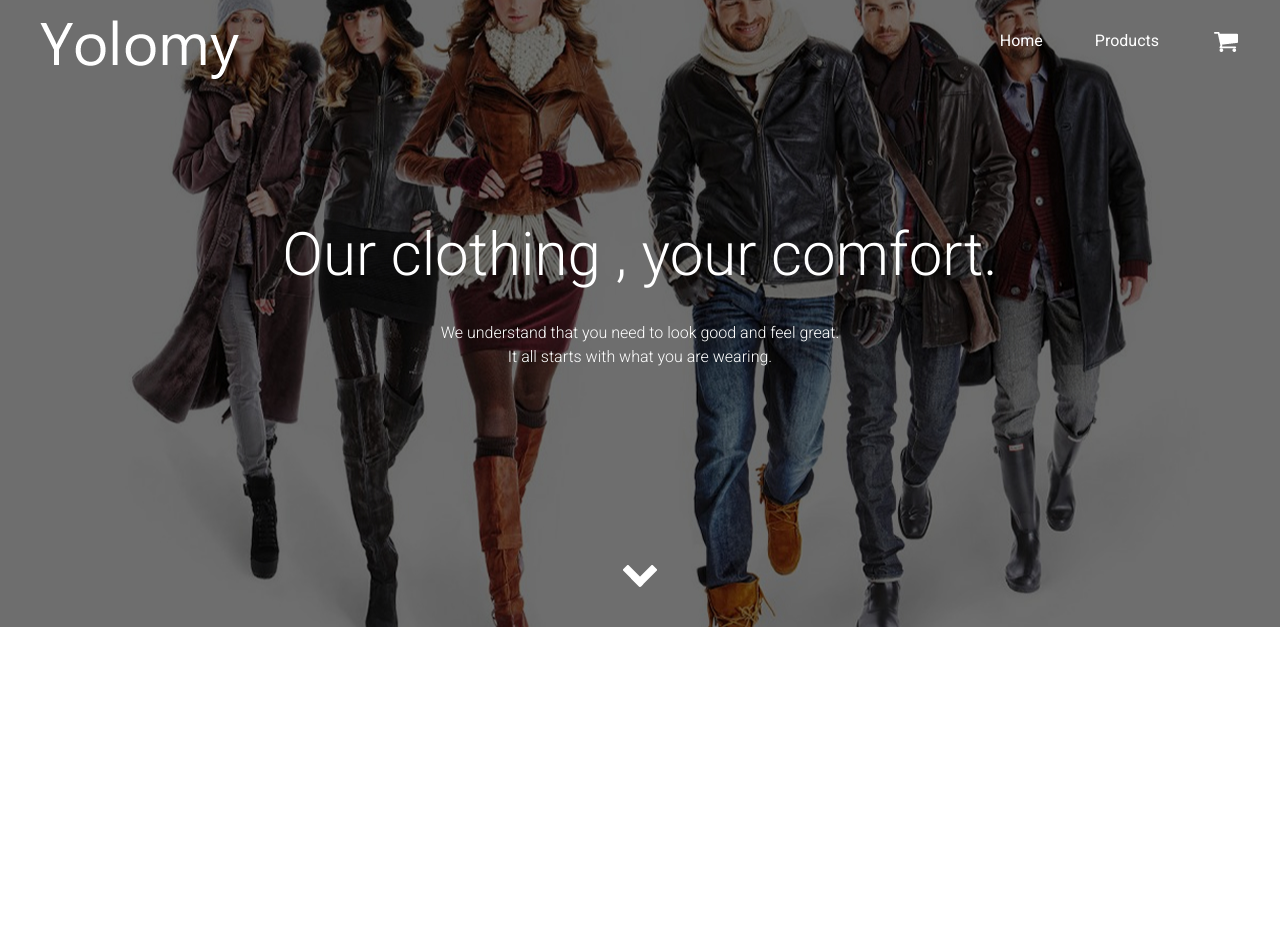
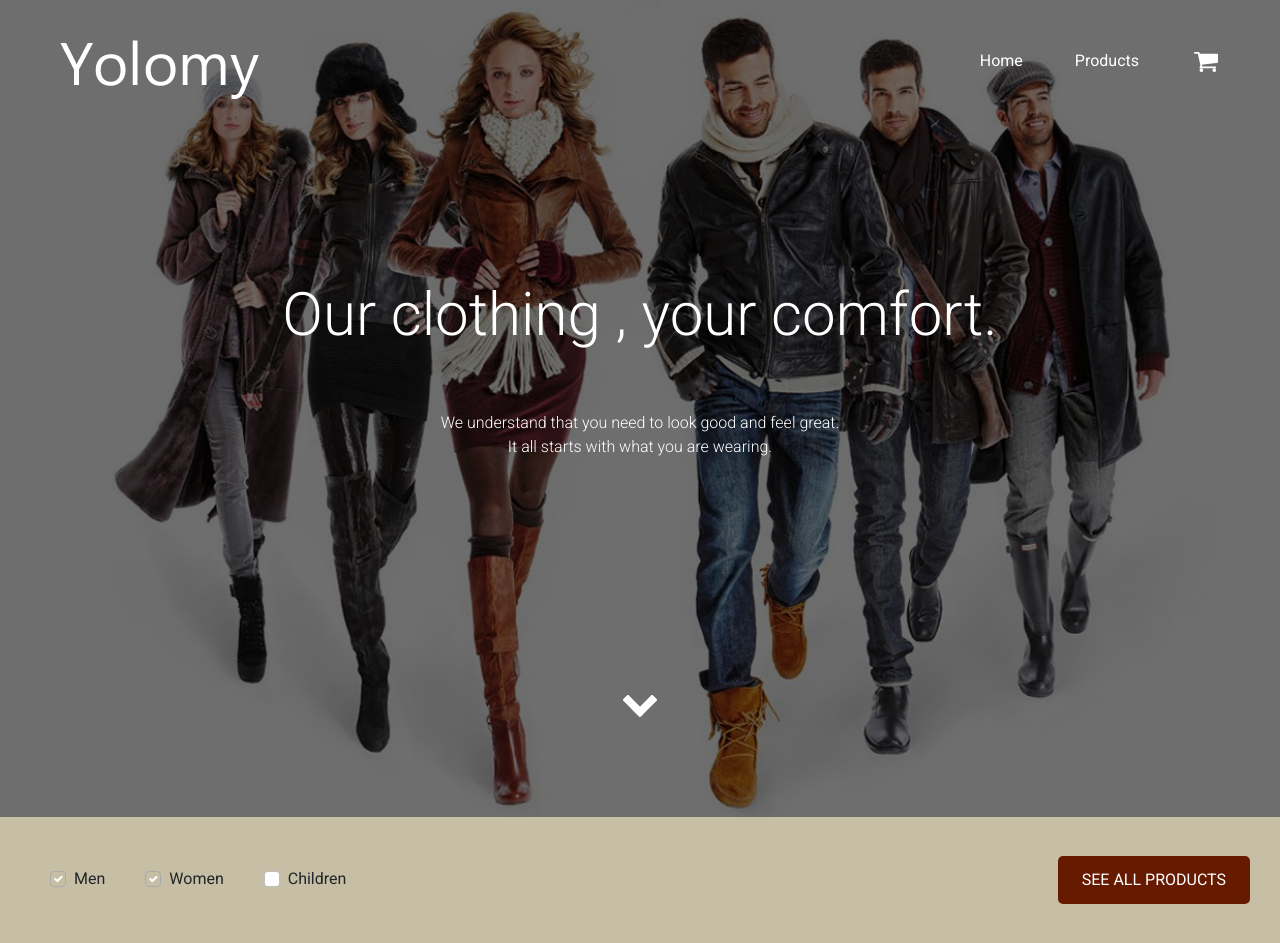
Before and after one commit to faghuba/Yolomy_Web_project, a plain HTML site: page index.html in a window 1280 px wide. Before the commit the page ends 800 px from the top, so only its background shows below. Drawn offline with nearby package versions, Linux system fonts and the light colour scheme.

Commit message:
product-build

```diff
--- a/index.html
+++ b/index.html
@@ -30,7 +30,7 @@
 
             <div class="navContent">
                 <div class="info">
-                    <h3 class="tag-line">Our clothing , your comfort.</h3>
+                    <h3 class="tag-line-title">Our clothing , your comfort.</h3>
                     <p class="sub-title">
                         We understand that you need to look good and feel great. <br>
                         It all starts with what you are wearing.
@@ -39,9 +39,9 @@
                 </div>
             </div>
         </section>
+<!-- end navBar section  -->
 
-
-        <!-- <section class="products">
+        <section class="products">
             <div class="check">
                 <div class="form-check">
                   <label class="form-check-label">
@@ -64,7 +64,14 @@
             <div class="btn">
                 <button class="btn" type="submit">see all products</button>
             </div>
-        </section> -->
+        </section>
+<!-- end products section  -->
+
+        <section class="mens-wear">
+
+        </section>
+
+
 
 
     </main>
--- a/public/css/style.css
+++ b/public/css/style.css
@@ -31,6 +31,8 @@ main {
     background-position: center;
     background-size: cover;
     font-family: 'Roboto',sans-serif;
+    padding: 20px;
+    height: auto;
 }
 
 .navBar {
@@ -38,7 +40,6 @@ main {
     display: flex;
     justify-content: space-between;
     align-items: center;
-    position: static;
 }
 
 .navBar .logo {
@@ -71,12 +72,12 @@ main {
     text-align: center;
 }
 
-.tag-line {
+.tag-line-title {
     color: var(--text-color);
     font-size: 60px;
-    margin-top: 120px;
+    margin-top: 160px;
     margin-bottom: 30px;
-    /* padding-bottom: 20px; */
+    padding-bottom: 20px;
     font-weight: lighter;
 }
 
@@ -85,13 +86,17 @@ main {
     font-size: 16px;
     font-weight: 300;
     padding-bottom: 100px;
+    margin-top: 40px;
+
 }
 
 .info img {
     color: var(--text-color);
-    padding-bottom: 40px;
+    padding-bottom: 60px;
     cursor: pointer;
-    margin-top: 80px;
+    margin-top: 120px;
+    margin-bottom: 20px;
+
 }
 
 /* SECTION PRODUCTS  */
@@ -108,16 +113,7 @@ main {
     display: inline-flex;
     font-size: 16px;
     margin-right: 20px;
-}
-
-.products .btn {
-    background: var(--color-button);
-    color: var(--text-color);
-    border: none;
-    border-radius: 5px;
-    align-items: center;
-    text-transform: uppercase;
-
+    padding: 20px;
 }
 
 .check .form-check-label {
@@ -128,3 +124,12 @@ main {
     background-color:var(--color-banner);
     border-color: #aaa;
 }
+
+.products .btn {
+    background: var(--color-button);
+    color: var(--text-color);
+    border: none;
+    border-radius: 5px;
+    align-items: center;
+    text-transform: uppercase;
+}
```
